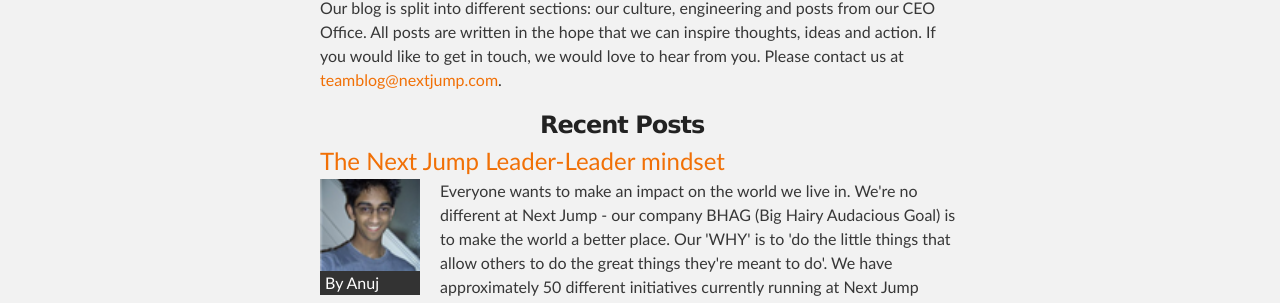
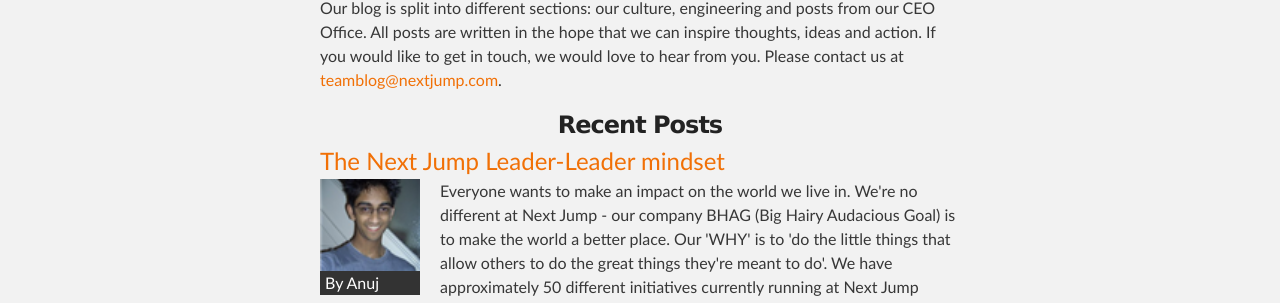
Before and after one commit to mtylpg/nextjump.github.io, a Jekyll site: the page built from index.html, in a window 1280 px wide. Shown: the part 317-620 px from the top of the page. Built offline with Jekyll 4.4.1, drawn with Linux system fonts in a browser that asks for light colours; the list of posts is cut into pages by our own code; comment, search, counter and statistics services are not loaded.

Commit message:
Adding align center for "Recent Posts" header
Ugh it's a pull request I'm sorry. Probably makes no sense to give me legit privileges at this point though...

```diff
--- a/index.html
+++ b/index.html
@@ -27,7 +27,7 @@
         </script>
     </p>
 
-    <h3 style="width: 200px; margin: 0 auto;">Recent Posts</h3>
+    <h3 style="width: 200px; margin: 0 auto; text-align: center;">Recent Posts</h3>
     <div class="posts">
         {% for post in paginator.posts %}
             {% include postPreview.html %}
```
